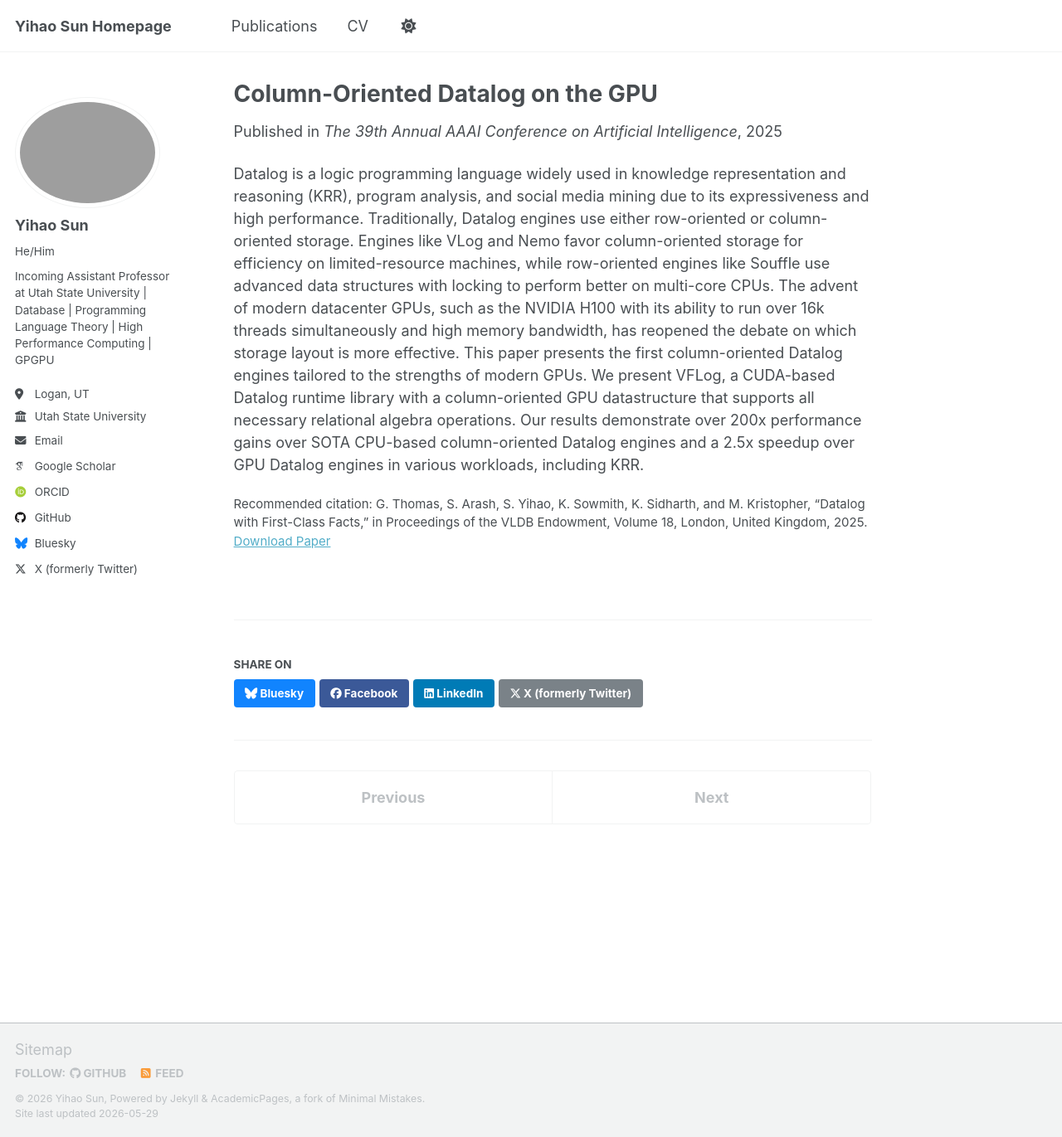
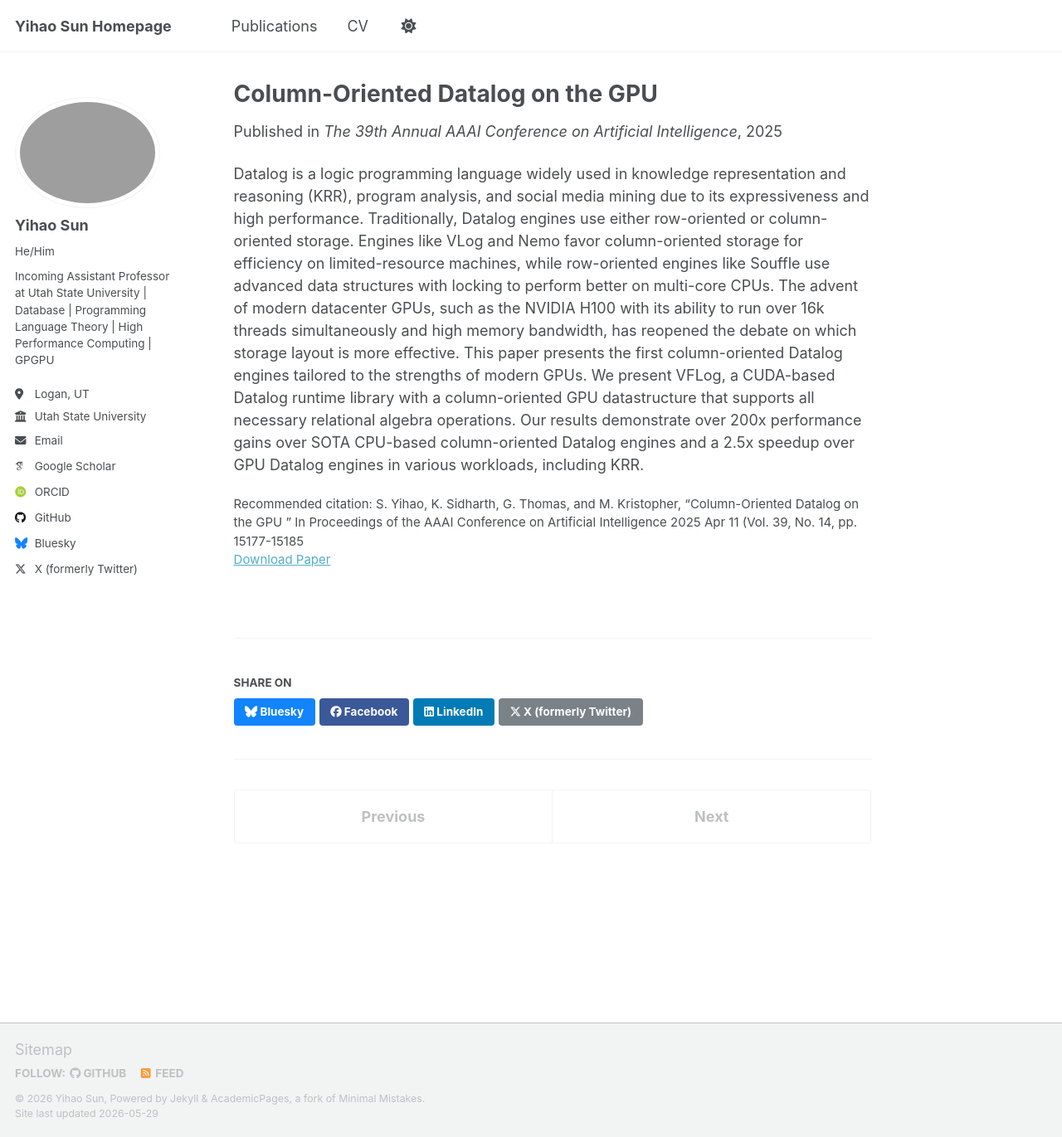
Before and after one commit to StarGazerM/StarGazerM.github.io, a Jekyll site: the page built from _publications/aaai25.md, in a window 1280 px wide and 1371 px high. Shown: the whole window at 83% size. Built offline with Jekyll 4.4.1, drawn with Linux system fonts in a browser that asks for light colours; some web fonts are replaced; a script that is not in the unit is left out.

Commit message:
fix AAAI cite

```diff
--- a/_publications/aaai25.md
+++ b/_publications/aaai25.md
@@ -6,7 +6,7 @@ permalink: /publication/aaai25
 date: 2025-08-23
 venue: 'The 39th Annual AAAI Conference on Artificial Intelligence'
 paperurl: 'https://arxiv.org/abs/2501.13051'
-citation: 'G. Thomas, S. Arash, S. Yihao, K. Sowmith, K. Sidharth, and M. Kristopher, “Datalog with First-Class
-Facts,” in Proceedings of the VLDB Endowment, Volume 18, London, United Kingdom, 2025.'
+citation: 'S. Yihao, K. Sidharth, G. Thomas, and M. Kristopher, “Column-Oriented Datalog on the GPU
+” In Proceedings of the AAAI Conference on Artificial Intelligence 2025 Apr 11 (Vol. 39, No. 14, pp. 15177-15185'
 ---
 Datalog is a logic programming language widely used in knowledge representation and reasoning (KRR), program analysis, and social media mining due to its expressiveness and high performance. Traditionally, Datalog engines use either row-oriented or column-oriented storage. Engines like VLog and Nemo favor column-oriented storage for efficiency on limited-resource machines, while row-oriented engines like Souffle use advanced data structures with locking to perform better on multi-core CPUs. The advent of modern datacenter GPUs, such as the NVIDIA H100 with its ability to run over 16k threads simultaneously and high memory bandwidth, has reopened the debate on which storage layout is more effective. This paper presents the first column-oriented Datalog engines tailored to the strengths of modern GPUs. We present VFLog, a CUDA-based Datalog runtime library with a column-oriented GPU datastructure that supports all necessary relational algebra operations. Our results demonstrate over 200x performance gains over SOTA CPU-based column-oriented Datalog engines and a 2.5x speedup over GPU Datalog engines in various workloads, including KRR.
```
